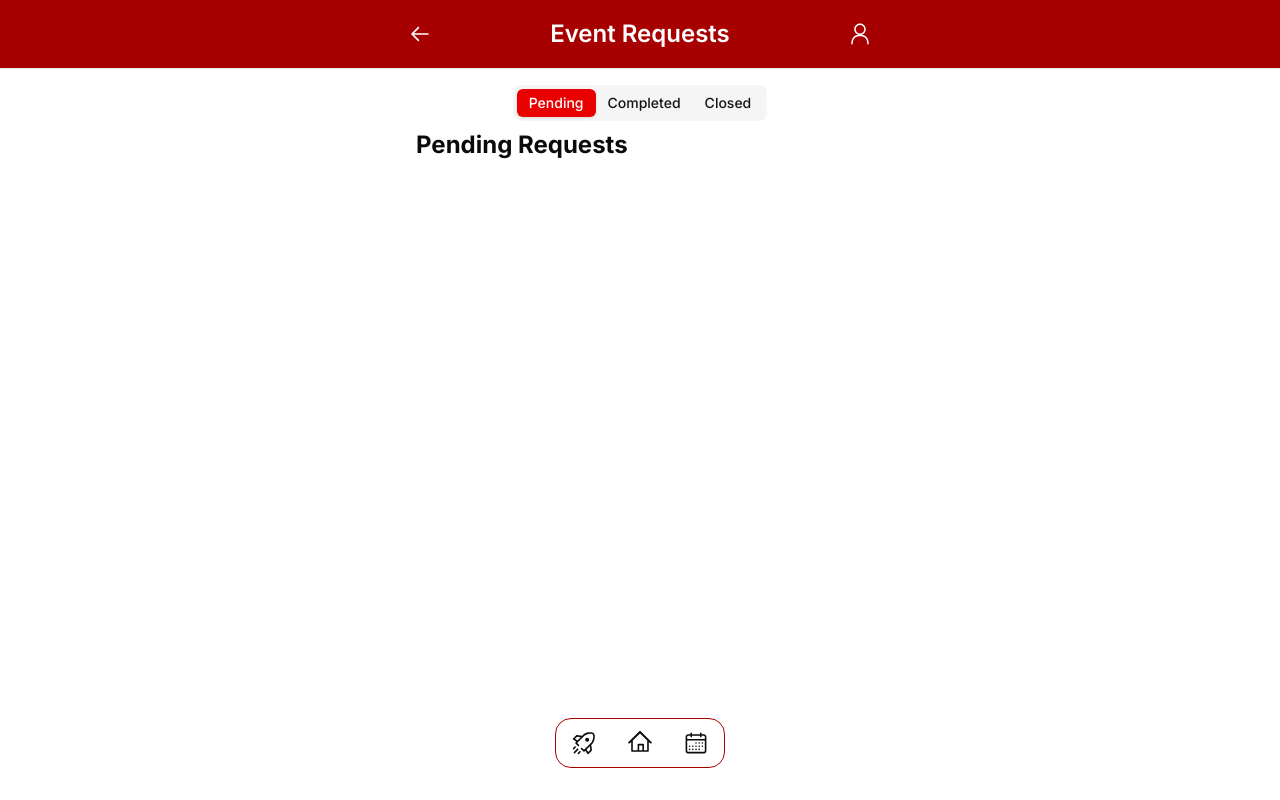
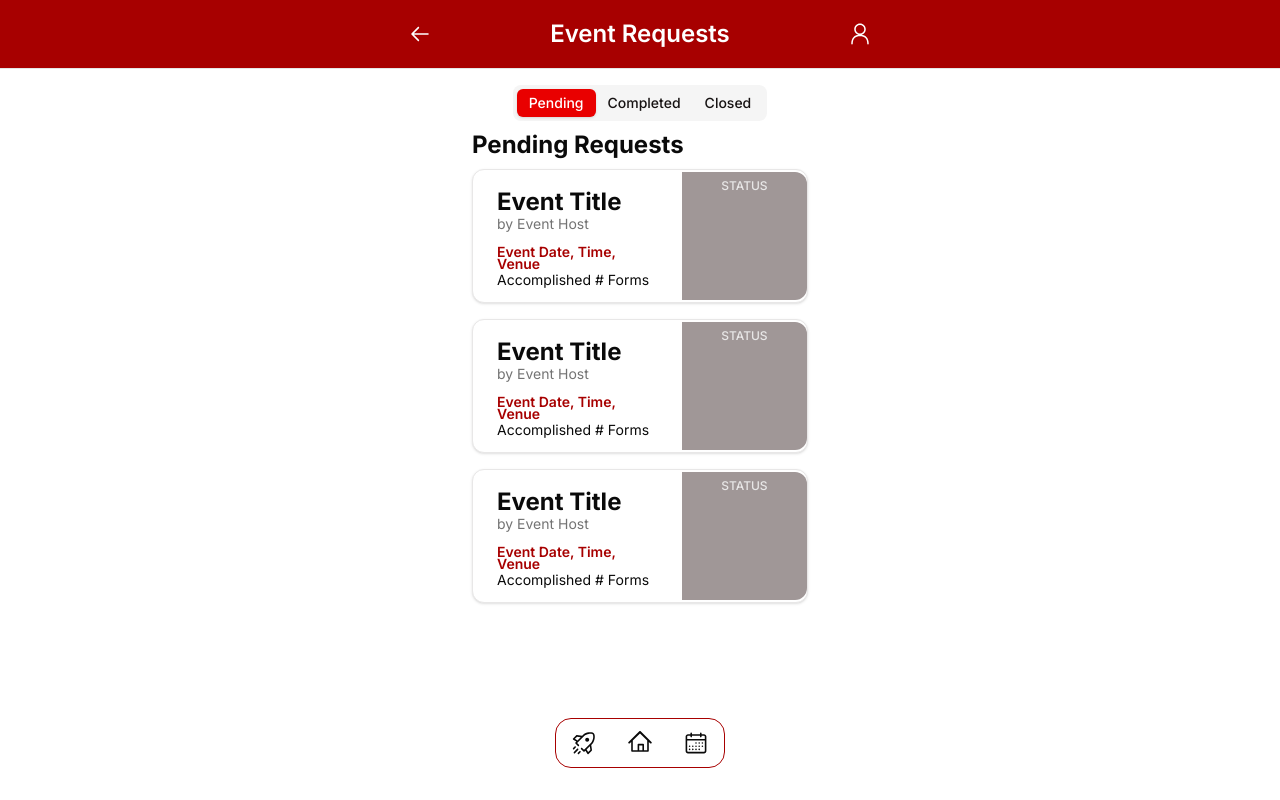
Before and after one commit to UP-Min-Events/Ganap, a Next.js app: page /admin/requests in a window 1280 px wide. Built offline with nearby package versions, Linux system fonts and the light colour scheme.

Commit message:
feat Request Page init

```diff
--- a/app/admin/requests/components/RequestCard.tsx
+++ b/app/admin/requests/components/RequestCard.tsx
@@ -0,0 +1,38 @@
+// Utilities
+import Link from 'next/link'
+
+// UI Components
+import { DoubleArrowRightIcon } from "@radix-ui/react-icons"
+import {
+    Card,
+    CardContent,
+    CardDescription,
+    CardFooter,
+    CardHeader,
+    CardTitle,
+  } from "@/components/ui/card"
+import { Separator } from '@/components/ui/separator'
+
+
+export default function RequestCard() {
+    return (
+        <Link href="/event">
+            <Card className="mx-auto xl:max-w-[75%] flex justify-between items-center group hover:bg-neutral-100 pl-4 mb-4 min-h-32 select-none border-neutral-100">
+                <section className="flex flex-col gap-4 py-4">
+                    <CardHeader className="space-y-0 pl-2 py-0">
+                        <h2 className="text-2xl font-bold">Event Title</h2>
+                        <CardDescription className="leading-3">by Event Host</CardDescription>
+                    </CardHeader>
+                    <CardContent className="text-sm leading-3 space-y-1 pl-2 py-0">
+                        <p className="font-semibold text-red-500 text-normal">Event Date, Time, Venue</p>
+                        <p>Accomplished # Forms</p>
+                    </CardContent>
+                </section>
+                <section className="w-20 md:w-24 lg:w-28 xl:w-32 rounded-r-xl h-32 bg-neutral-300 group-hover:bg-neutral-400 text-center">
+                  {/* <DoubleArrowRightIcon className="w-10 h-10 group-hover:text-red-500" /> */}
+                  <span className='text-xs font-medium text-neutral-100'>STATUS</span>
+                </section>
+            </Card>
+        </Link>
+    )
+}
--- a/app/admin/requests/components/RequestTabs.tsx
+++ b/app/admin/requests/components/RequestTabs.tsx
@@ -8,7 +8,7 @@ export default function RequestTabs() {
     ];
 
     return (
-        <Tabs defaultValue={"pending"} className="w-full flex flex-col">
+        <Tabs defaultValue={"pending"} className="w-full lg:max-w-[75%] mx-auto flex flex-col">
             <TabsList className="mx-auto">
                 {tabData.map((tab, index) => (
                     <TabsTrigger
--- a/app/admin/requests/page.tsx
+++ b/app/admin/requests/page.tsx
@@ -1,6 +1,6 @@
 // Components
 import RequestTabs from "./components/RequestTabs"
-// import RequestCard from "./components/RequestCard"
+import RequestCard from "./components/RequestCard"
 import ButtonMenu from "@/components/(nav)/ButtonMenu"
 import PageHeader from "@/components/(nav)/PageHeader"
 
@@ -9,14 +9,14 @@ export default function Requests() {
   return (
     <main className="min-h-screen flex flex-col items-center">
       <PageHeader />
-      <section className="container flex flex-col px-8 lg:max-w-[40%]">
+      <section className="container flex flex-col px-8 md:max-w-[50%] lg:max-w-[40%]">
         <header className="text-2xl font-bold mb-2">
           <RequestTabs />
         </header>
         <>
-          {/* <RequestCard />
           <RequestCard />
-          <RequestCard /> */}
+          <RequestCard />
+          <RequestCard />
         </>
       </section>
       <ButtonMenu />
--- a/app/components/EventCard.tsx
+++ b/app/components/EventCard.tsx
@@ -1,8 +1,8 @@
-'use client'
+// Utilities
+import Link from 'next/link'
 
-// Utilities
+// UI Components
 import { DoubleArrowRightIcon } from "@radix-ui/react-icons"
-import Link from 'next/link'
 import {
     Card,
     CardContent,
```
